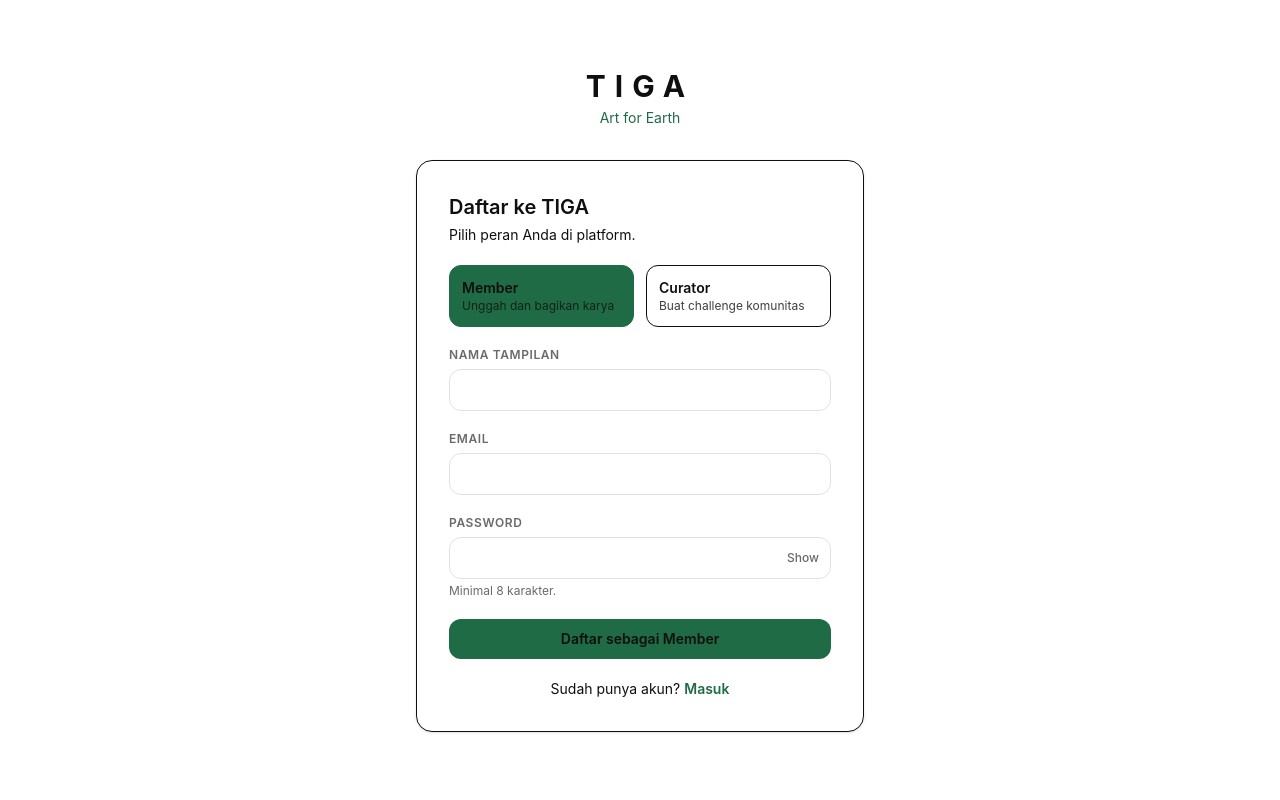
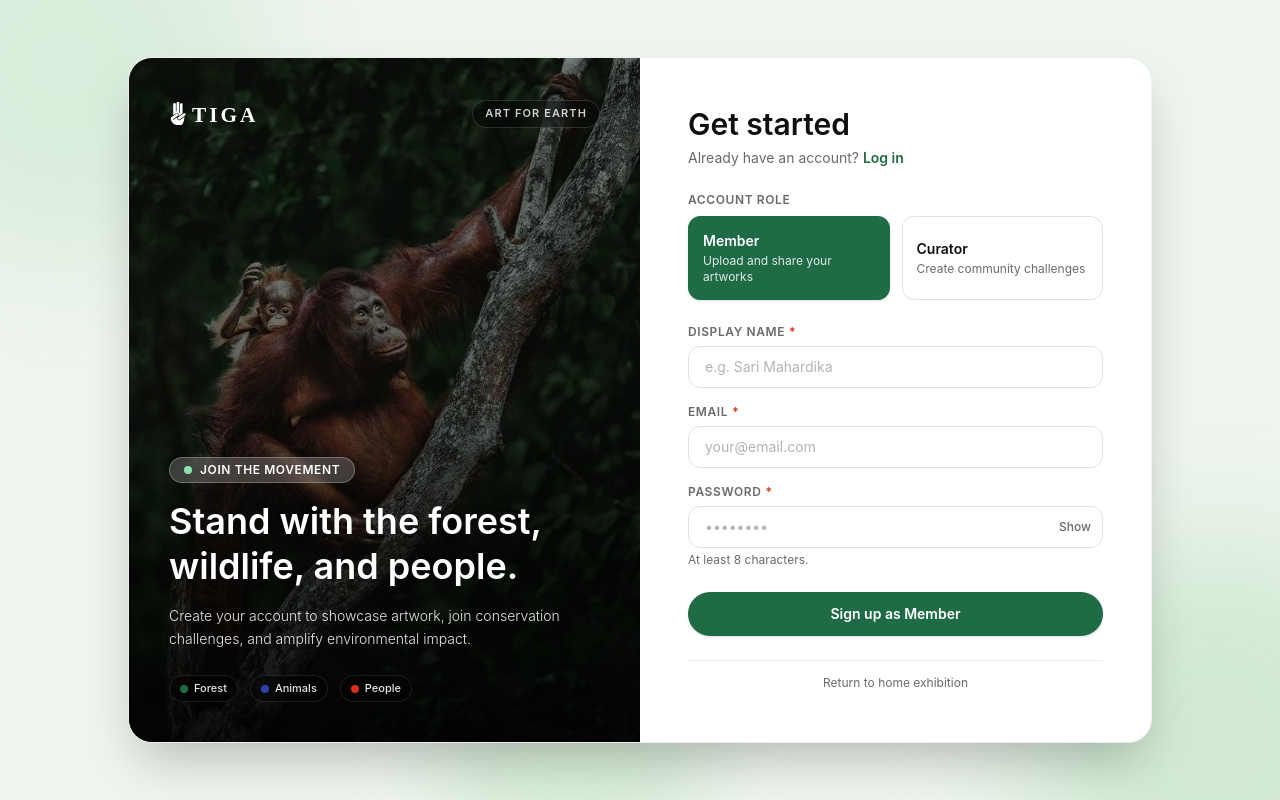
Before and after one commit to riskiaazizah/Nusa-Rupa, a Next.js app in the folder np/: page /register in a window 1280 px wide. Built offline with nearby package versions, Linux system fonts and the light colour scheme; no server answers.

Commit message:
feat(auth): add split-card authentication layout and orangutan artwork visual

```diff
--- a/np/src/app/(auth)/layout.jsx
+++ b/np/src/app/(auth)/layout.jsx
@@ -1,14 +1,111 @@
+"use client";
+
 import Link from "next/link";
+import { usePathname } from "next/navigation";
 
 export default function AuthLayout({ children }) {
+  const pathname = usePathname();
+  const isRegister = pathname === "/register";
+  const isForgot = pathname.startsWith("/forgot-password");
+
+  const badgeText = isRegister
+    ? "Join the Movement"
+    : isForgot
+    ? "Account Recovery"
+    : "Conservation & Art";
+
+  const quoteHeadline = isRegister
+    ? "Stand with the forest, wildlife, and people."
+    : isForgot
+    ? "Reconnect with your creative contributions."
+    : "When nature loses its voice, let art speak.";
+
+  const quoteSub = isRegister
+    ? "Create your account to showcase artwork, join conservation challenges, and amplify environmental impact."
+    : isForgot
+    ? "Securely update your credentials to access your artwork gallery and submissions."
+    : "A digital sanctuary dedicated to the peatlands, wildlife, and frontline communities living under the smoke.";
+
   return (
-    <main className="flex min-h-screen flex-col items-center justify-center px-4 py-10">
-      <Link href="/" className="text-3xl font-bold tracking-[0.3em] text-deep-forest">
-        TIGA
-      </Link>
-      <p className="mb-8 mt-1 text-sm text-forest">Art for Earth</p>
-      <div className="w-full max-w-md rounded-2xl border border-deep-forest/10 bg-white p-6 shadow-sm sm:p-8">
-        {children}
+    <main className="relative min-h-screen flex items-center justify-center p-3 sm:p-6 lg:p-10 overflow-hidden bg-[#eef5ee]">
+      {/* Organic ambient background elements matching mockup */}
+      <div className="absolute -top-32 -left-32 w-96 h-96 rounded-full bg-[#c8e6c9]/50 blur-3xl pointer-events-none" />
+      <div className="absolute -bottom-32 -right-32 w-96 h-96 rounded-full bg-[#a5d6a7]/40 blur-3xl pointer-events-none" />
+      <div className="absolute top-1/2 left-1/4 -translate-y-1/2 w-80 h-80 rounded-full bg-forest/10 blur-3xl pointer-events-none" />
+      <div className="absolute -bottom-16 left-1/3 w-72 h-72 rounded-full bg-[#81c784]/20 blur-2xl pointer-events-none" />
+
+      {/* Main Centered 2-Column Split Card */}
+      <div className="relative z-10 w-full max-w-5xl overflow-hidden rounded-[28px] sm:rounded-3xl border border-line/60 bg-white shadow-2xl flex flex-col md:flex-row">
+        {/* Left Column: Visual Banner with Orangutan Image */}
+        <div className="relative md:w-1/2 min-h-[300px] sm:min-h-[380px] md:min-h-[640px] flex flex-col justify-between p-6 sm:p-10 text-white overflow-hidden">
+          {/* Background Orangutan Photo */}
+          {/* eslint-disable-next-line @next/next/no-img-element */}
+          <img
+            src="/auth/orangutan.jpg"
+            alt="Orangutan in the Indonesian rainforest"
+            className="absolute inset-0 h-full w-full object-cover object-center transition-transform duration-700 hover:scale-105"
+          />
+
+          {/* Editorial Overlay Gradients */}
+          <div className="absolute inset-0 bg-gradient-to-t from-black/90 via-black/45 to-black/30 pointer-events-none" />
+          <div className="absolute inset-0 bg-forest/25 mix-blend-multiply pointer-events-none" />
+
+          {/* Top Header: Logo */}
+          <div className="relative z-10 flex items-center justify-between">
+            <Link
+              href="/"
+              className="inline-flex items-center gap-2 group transition-transform hover:scale-105"
+              aria-label="TIGA Homepage"
+            >
+              {/* eslint-disable-next-line @next/next/no-img-element */}
+              <img
+                src="/logo/tiga-logo-white.svg"
+                alt="TIGA"
+                className="h-8 w-auto"
+              />
+            </Link>
+
+            <span className="text-[11px] font-semibold uppercase tracking-widest text-white/80 bg-black/30 backdrop-blur-md px-3 py-1 rounded-full border border-white/15">
+              Art for Earth
+            </span>
+          </div>
+
+          {/* Middle/Bottom: Inspiring Copy & Floating Pill Badges */}
+          <div className="relative z-10 mt-auto pt-8 space-y-4">
+            <div className="inline-flex items-center gap-2 rounded-full bg-white/20 backdrop-blur-md px-3.5 py-1 text-xs font-semibold tracking-wider uppercase text-white border border-white/25">
+              <span className="h-2 w-2 rounded-full bg-[#8fe3ae]" />
+              <span>{badgeText}</span>
+            </div>
+
+            <h2 className="font-display text-2xl sm:text-3xl lg:text-4xl font-semibold leading-tight text-white drop-shadow-sm">
+              {quoteHeadline}
+            </h2>
+
+            <p className="text-xs sm:text-sm text-white/90 font-light leading-relaxed max-w-md">
+              {quoteSub}
+            </p>
+
+            {/* Three Pillars Highlight Badge (matching mockup floating icons) */}
+            <div className="pt-2 flex items-center gap-3 text-[11px] font-medium text-white/90">
+              <span className="inline-flex items-center gap-1.5 rounded-full bg-black/40 backdrop-blur-md px-2.5 py-1 border border-white/10">
+                <span className="h-2 w-2 rounded-full bg-[#1f6b45]" /> Forest
+              </span>
+              <span className="inline-flex items-center gap-1.5 rounded-full bg-black/40 backdrop-blur-md px-2.5 py-1 border border-white/10">
+                <span className="h-2 w-2 rounded-full bg-[#2f3fa8]" /> Animals
+              </span>
+              <span className="inline-flex items-center gap-1.5 rounded-full bg-black/40 backdrop-blur-md px-2.5 py-1 border border-white/10">
+                <span className="h-2 w-2 rounded-full bg-[#d92e1c]" /> People
+              </span>
+            </div>
+          </div>
+        </div>
+
+        {/* Right Column: Form Container */}
+        <div className="md:w-1/2 p-6 sm:p-10 lg:p-12 flex flex-col justify-center bg-white">
+          <div className="w-full max-w-md mx-auto">
+            {children}
+          </div>
+        </div>
       </div>
     </main>
   );
--- a/np/src/components/ForgotPasswordForm.jsx
+++ b/np/src/components/ForgotPasswordForm.jsx
@@ -128,7 +128,7 @@ export default function ForgotPasswordForm() {
 
           <p className="text-center text-sm text-mute">
             Remembered your password?{" "}
-            <Link href="/login" className="font-semibold text-ink hover:text-people hover:underline">
+            <Link href="/login" className="font-semibold text-forest hover:underline">
               Back to log in
             </Link>
           </p>
--- a/np/src/components/LoginForm.jsx
+++ b/np/src/components/LoginForm.jsx
@@ -45,9 +45,12 @@ export default function LoginForm() {
   return (
     <form onSubmit={handleSubmit} noValidate className="space-y-6">
       <div>
-        <h1 className="font-display text-3xl font-semibold text-ink">Log in to TIGA</h1>
+        <h1 className="font-display text-3xl font-semibold text-ink">Welcome back</h1>
         <p className="mt-1.5 text-sm text-mute">
-          When nature loses its voice, let art speak.
+          Don&apos;t have an account?{" "}
+          <Link href="/register" className="font-semibold text-forest hover:underline">
+            Sign up
+          </Link>
         </p>
       </div>
 
@@ -93,17 +96,16 @@ export default function LoginForm() {
       <button
         type="submit"
         disabled={loading}
-        className="w-full rounded-full bg-ink px-6 py-3 text-sm font-semibold text-white transition hover:bg-people disabled:cursor-not-allowed disabled:opacity-50"
+        className="w-full rounded-full bg-forest px-6 py-3 text-sm font-semibold text-white transition hover:opacity-90 disabled:cursor-not-allowed disabled:opacity-50 shadow-sm"
       >
         {loading ? "Logging in..." : "Log in"}
       </button>
 
-      <p className="text-center text-sm text-mute">
-        New here?{" "}
-        <Link href="/register" className="font-semibold text-ink hover:text-people hover:underline">
-          Sign up
+      <div className="pt-2 text-center border-t border-line/60">
+        <Link href="/" className="text-xs text-mute hover:text-ink transition">
+          Return to home exhibition
         </Link>
-      </p>
+      </div>
     </form>
   );
 }
--- a/np/src/components/RegisterForm.jsx
+++ b/np/src/components/RegisterForm.jsx
@@ -6,8 +6,8 @@ import Link from "next/link";
 import FormField from "./FormField";
 
 const ROLES = [
-  { value: "member", label: "Member", desc: "Unggah dan bagikan karya" },
-  { value: "curator", label: "Curator", desc: "Buat challenge komunitas" },
+  { value: "member", label: "Member", desc: "Upload and share your artworks" },
+  { value: "curator", label: "Curator", desc: "Create community challenges" },
 ];
 
 export default function RegisterForm() {
@@ -48,27 +48,35 @@ export default function RegisterForm() {
       router.push(data.redirectTo);
       router.refresh();
     } catch {
-      setFormError("Tidak dapat terhubung ke server. Coba lagi.");
+      setFormError("Unable to reach server. Please try again.");
     } finally {
       setLoading(false);
     }
   }
 
   return (
-    <form onSubmit={handleSubmit} noValidate className="space-y-5">
+    <form onSubmit={handleSubmit} noValidate className="space-y-6">
       <div>
-        <h1 className="text-xl font-semibold text-deep-forest">Daftar ke TIGA</h1>
-        <p className="mt-1 text-sm text-deep-forest/70">Pilih peran Anda di platform.</p>
+        <h1 className="font-display text-3xl font-semibold text-ink">Get started</h1>
+        <p className="mt-1.5 text-sm text-mute">
+          Already have an account?{" "}
+          <Link href="/login" className="font-semibold text-forest hover:underline">
+            Log in
+          </Link>
+        </p>
       </div>
 
       {formError && (
-        <p role="alert" className="rounded-xl bg-red-50 px-4 py-3 text-sm font-medium text-red-700">
+        <div role="alert" className="rounded-xl border border-people/20 bg-people/5 p-4 text-sm font-medium text-people">
           {formError}
-        </p>
+        </div>
       )}
 
       <div>
-        <div role="radiogroup" aria-label="Tipe akun" className="grid grid-cols-2 gap-3">
+        <span className="mb-2 block text-xs font-semibold uppercase tracking-wider text-mute">
+          Account Role
+        </span>
+        <div role="radiogroup" aria-label="Account role" className="grid grid-cols-2 gap-3">
           {ROLES.map((r) => {
             const active = values.role === r.value;
             return (
@@ -78,39 +86,43 @@ export default function RegisterForm() {
                 role="radio"
                 aria-checked={active}
                 onClick={() => setValues((v) => ({ ...v, role: r.value }))}
-                className={`rounded-xl border px-3 py-3 text-left transition ${
+                className={`rounded-xl border p-3.5 text-left transition cursor-pointer ${
                   active
-                    ? "border-forest bg-forest text-ivory"
-                    : "border-deep-forest/25 bg-white text-deep-forest hover:border-forest"
+                    ? "border-forest bg-forest text-white shadow-sm"
+                    : "border-line bg-white text-ink hover:border-ink/40"
                 }`}
               >
                 <span className="block text-sm font-semibold">{r.label}</span>
-                <span className="block text-xs opacity-80">{r.desc}</span>
+                <span className={`block text-xs mt-0.5 ${active ? "text-white/85" : "text-mute"}`}>
+                  {r.desc}
+                </span>
               </button>
             );
           })}
         </div>
         {errors.role && (
-          <p role="alert" className="mt-1 text-xs font-medium text-red-700">
+          <p role="alert" className="mt-1.5 text-xs font-medium text-people">
             {errors.role}
           </p>
         )}
       </div>
 
       {isCurator && (
-        <p className="rounded-xl bg-sage/30 px-4 py-3 text-xs text-deep-forest">
-          Akun Curator akan ditinjau Admin lebih dulu. Dashboard baru dapat dipakai setelah akun
-          disetujui.
-        </p>
+        <div className="rounded-xl border border-animals/30 bg-animals/5 p-3.5 text-xs text-ink">
+          Curator accounts will be reviewed by an Admin before access is granted to create challenges.
+        </div>
       )}
 
+      <div className="space-y-4">
         <FormField
-        label={isCurator ? "Nama organisasi / komunitas" : "Nama tampilan"}
+          label={isCurator ? "Organization / Community Name" : "Display Name"}
           name="displayName"
           value={values.displayName}
           onChange={handleChange}
           error={errors.displayName}
           autoComplete="name"
+          placeholder={isCurator ? "e.g. Borneo Art Collective" : "e.g. Sari Mahardika"}
+          required
         />
         <FormField
           label="Email"
@@ -120,6 +132,8 @@ export default function RegisterForm() {
           onChange={handleChange}
           error={errors.email}
           autoComplete="email"
+          placeholder="your@email.com"
+          required
         />
         <FormField
           label="Password"
@@ -128,24 +142,26 @@ export default function RegisterForm() {
           value={values.password}
           onChange={handleChange}
           error={errors.password}
-        hint="Minimal 8 karakter."
+          hint="At least 8 characters."
           autoComplete="new-password"
+          placeholder="••••••••"
+          required
         />
+      </div>
 
       <button
         type="submit"
         disabled={loading}
-        className="w-full rounded-xl bg-forest px-4 py-2.5 text-sm font-semibold text-ivory transition hover:bg-deep-forest disabled:cursor-not-allowed disabled:opacity-60"
+        className="w-full rounded-full bg-forest px-6 py-3 text-sm font-semibold text-white transition hover:opacity-90 disabled:cursor-not-allowed disabled:opacity-50 shadow-sm"
       >
-        {loading ? "Memproses..." : `Daftar sebagai ${isCurator ? "Curator" : "Member"}`}
+        {loading ? "Creating account..." : `Sign up as ${isCurator ? "Curator" : "Member"}`}
       </button>
 
-      <p className="text-center text-sm text-deep-forest/80">
-        Sudah punya akun?{" "}
-        <Link href="/login" className="font-semibold text-forest hover:underline">
-          Masuk
+      <div className="pt-2 text-center border-t border-line/60">
+        <Link href="/" className="text-xs text-mute hover:text-ink transition">
+          Return to home exhibition
         </Link>
-      </p>
+      </div>
     </form>
   );
 }
```
Also changed, not shown: np/src/app/(auth)/pending-curator/page.jsx (+16 -17 lines), np/public/auth/orangutan.jpg (added). Lines whose indentation alone changed are shown as unchanged.
